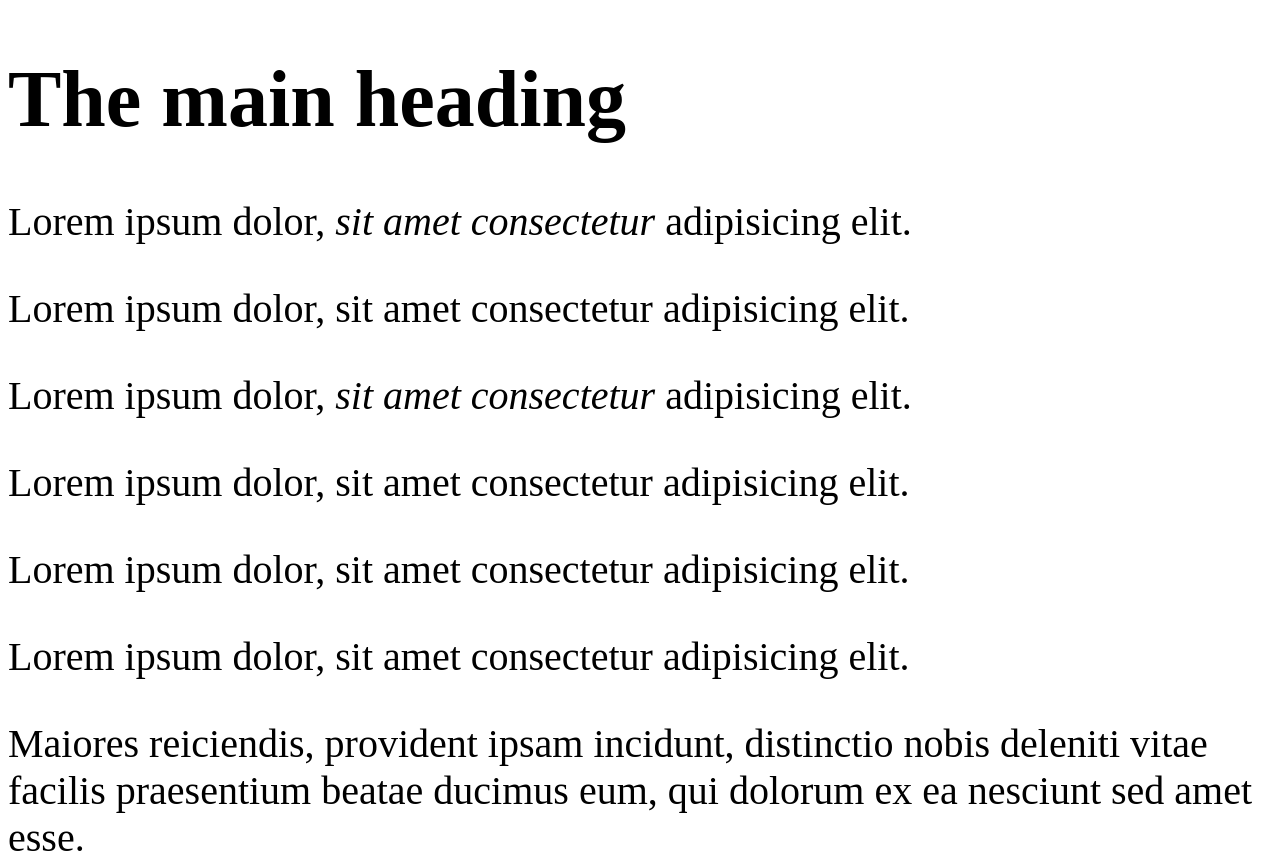
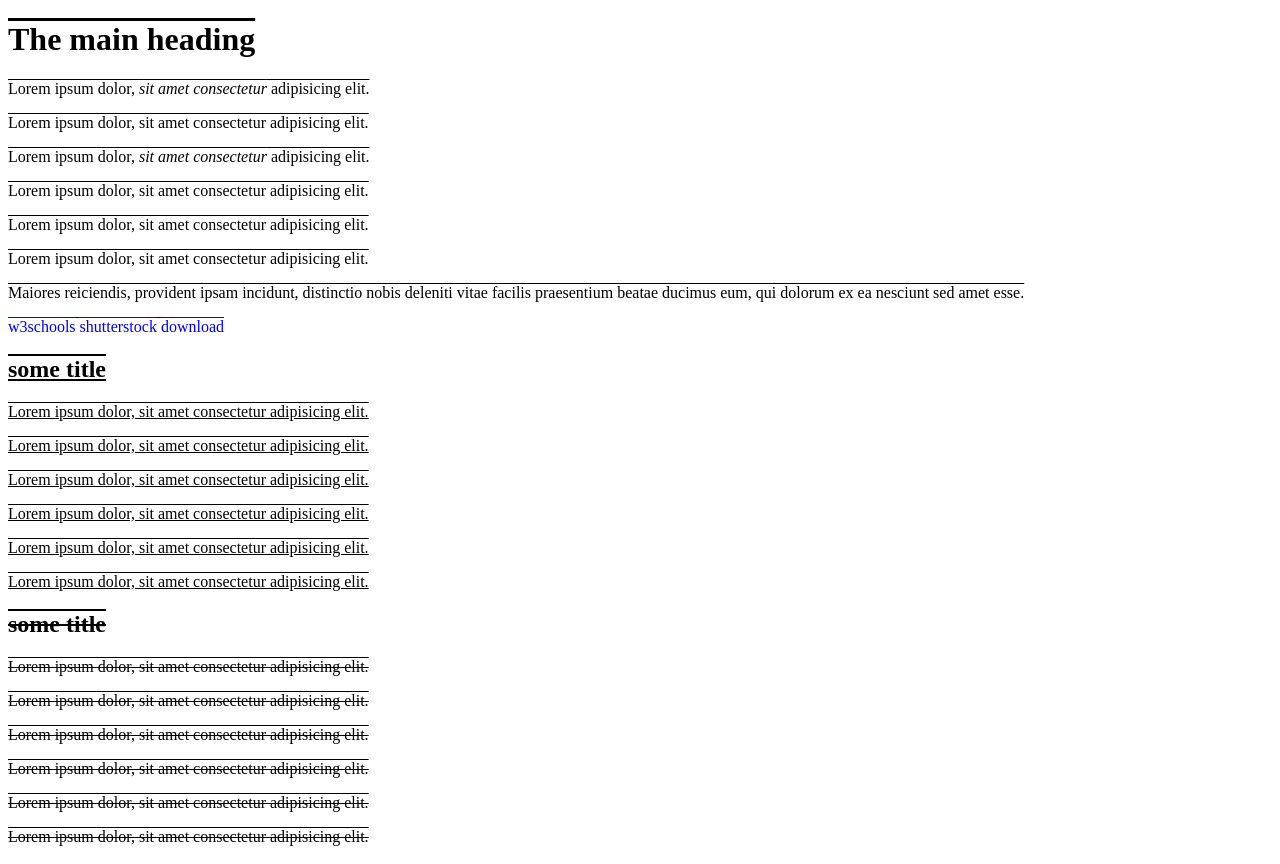
Before and after one commit to DanielzGIThub/iSA_FD_CSS_basics, a plain HTML site: page index.html in a window 1280 px wide. Shown: the top 864 px of the page. Drawn offline with Linux system fonts and the light colour scheme.

Commit message:
text-decoration tested

```diff
--- a/css/styles.css
+++ b/css/styles.css
@@ -1,21 +1,16 @@
-/*relative font-size*/
 
 #main{
-    font-size: 20px;
+    text-decoration: overline;
 }
 
-h1{
-    font-size: 4em; /*inherits from #main*/
+a{
+    text-decoration: inherit;
 }
 
-p{
-    font-size: 200%;
+.test-rel{
+    text-decoration: underline;
 }
 
-h2{
-    font-size: 2em; /*inherits from div class=test-rel*/
+.test-rel2{
+    text-decoration: line-through;
 }
-
-div[class^="test-rel"] p{
-    font-size: 150%;
-}
```
